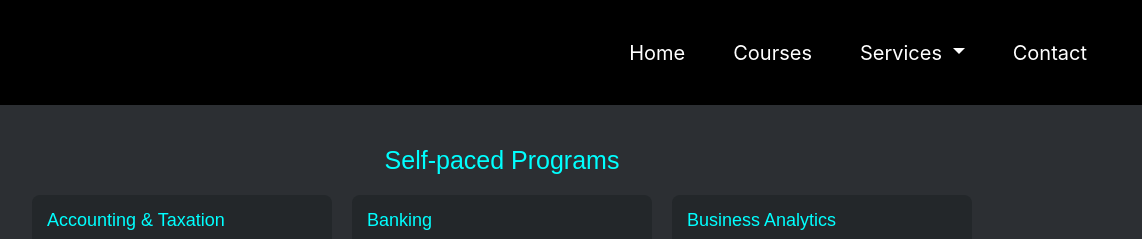
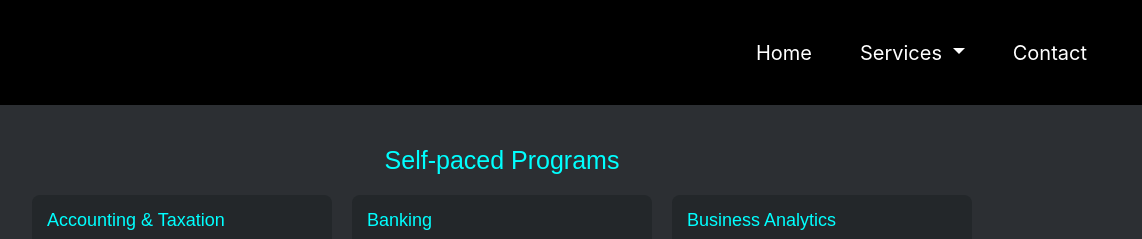
Before and after one commit to Sh0ckwavve/introduction, a plain HTML site: page courses.html in a window 1280 px wide. Shown: the top 239 px of the page, 138-1280 px from the left. Drawn offline with nearby package versions, Linux system fonts and the light colour scheme; a script that the page names is missing.

Commit message:
Update courses.html

```diff
--- a/courses.html
+++ b/courses.html
@@ -257,9 +257,6 @@
     <ul class="navbar-nav">
       <li class="nav-item">
         <a class="nav-link" href="index.html">Home</a>
-      </li>
-      <li class="nav-item">
-        <a class="nav-link" href="#course">Courses</a>
       </li>
 
       <li class="nav-item dropdown">
```
